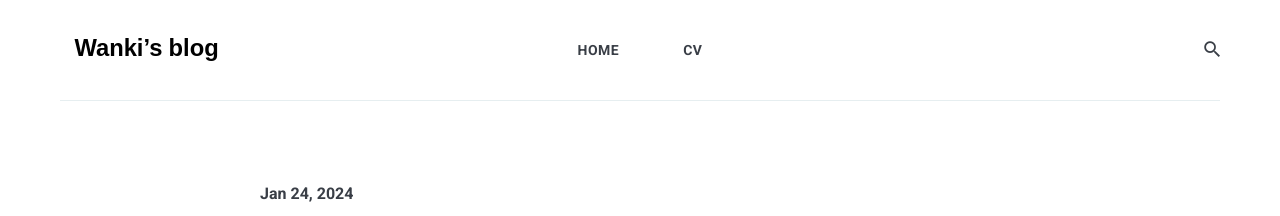
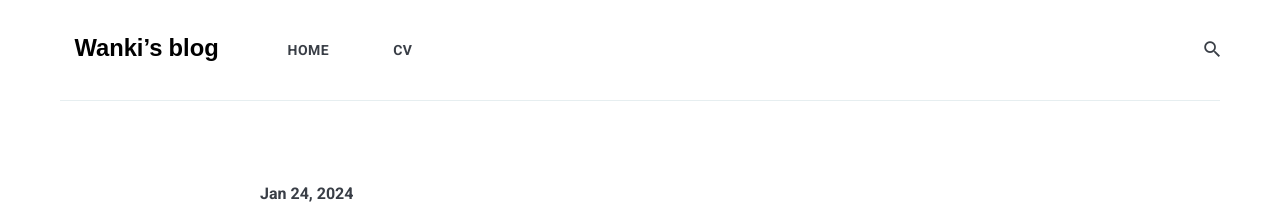
Before and after one commit to WanKiLee95/WankiLee.github.io, a Jekyll site: the page built from _posts/2024-01-25-thermomechanical-modeling-in-elastic-body-with-corotated-total-lagrangian-sph.markdown, in a window 1280 px wide. Shown: the top 216 px of the page. Built offline with Jekyll 4.4.1, drawn with Linux system fonts in a browser that asks for light colours; nearby versions of some CDN libraries; some of the changed text lies outside the part shown.

Commit message:
commit for saving updates_240129

```diff
--- a/_config.yml
+++ b/_config.yml
@@ -1,6 +1,6 @@
-baseurl: "/wanki" # the subpath of your site, e.g. /blog
-url: "http://wankilee95.github.io/blog" # the base hostname & protocol for your site, e.g. http://example.com
-
+baseurl: "/blog" # the subpath of your site, e.g. /blog
+url: "http://wankilee95.github.io" # the base hostname & protocol for your site, e.g. http://example.com
+#url : "http://localhost:4000"
 
 # Build settings
 markdown: kramdown
--- a/_posts/2024-01-25-thermomechanical-modeling-in-elastic-body-with-corotated-total-lagrangian-sph.markdown
+++ b/_posts/2024-01-25-thermomechanical-modeling-in-elastic-body-with-corotated-total-lagrangian-sph.markdown
@@ -7,7 +7,7 @@ tags:   Journal
 ---
 * Developed thermomechanical simulation with corotated total Lagrangian SPH (TLSPH).
 * Devised thermal expansion model based on TLSPH.
-* The paper titled 'Thermomechanical modeling in elastic body with corotated total Lagrangian SPH' was submitted to journal (under review).
+* The paper titled 'Thermomechanical modeling in elastic body with corotated total Lagrangian SPH was submitted to journal (under review).
 
 [[View pre-print]][pre-print]
 
--- a/_sass/3-modules/_header.scss
+++ b/_sass/3-modules/_header.scss
@@ -49,7 +49,7 @@
 .main-nav {
   position: absolute;
   top: 50%;
-  left: 50%;
+  left: 25%;
   transform: translate(-50%, -50%);
 
   .nav-icon__close {
```
